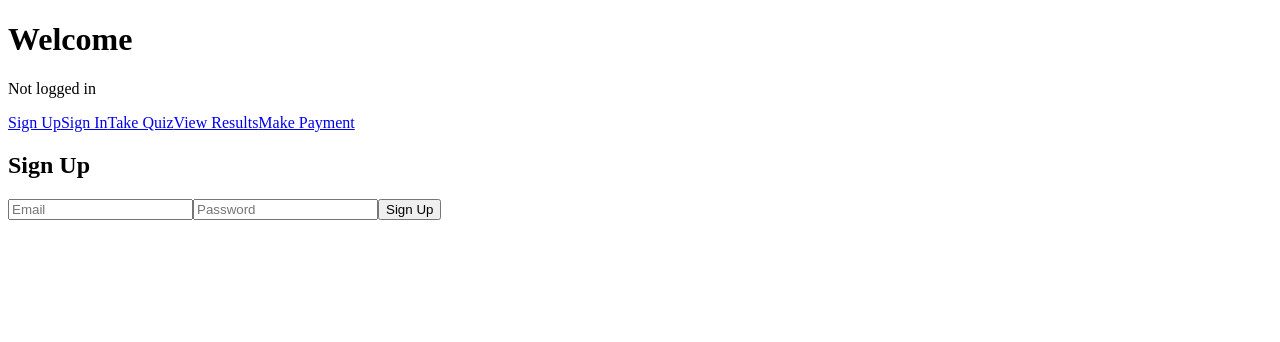
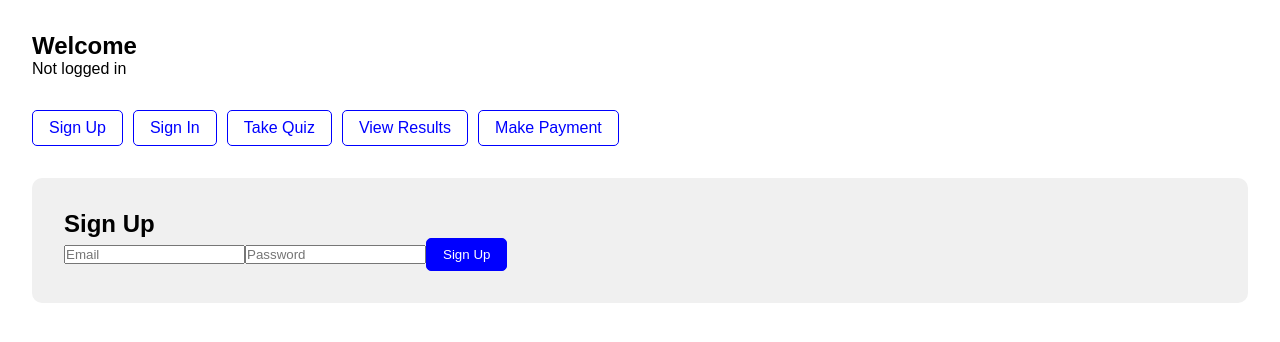
Before and after one commit to rniemela77/somni, a Vue app: page /sign-up in a window 1280 px wide. Shown: the top 342 px of the page. Built offline with nearby package versions, Linux system fonts and the light colour scheme; no server answers.

Commit message:
Refactor App.vue layout and styling with semantic HTML and CSS variables

```diff
--- a/src/App.vue
+++ b/src/App.vue
@@ -1,5 +1,6 @@
 <template>
     <div>
+        <section>
             <h1>Welcome</h1>
             <p v-if="userState?.user">
                 Logged in as: {{ userState.user.email }}
@@ -8,12 +9,19 @@
             <p v-else>
                 Not logged in
             </p>
+        </section>
+
+        <nav>
             <router-link to="/sign-up">Sign Up</router-link>
             <router-link to="/sign-in">Sign In</router-link>
             <router-link to="/quiz">Take Quiz</router-link>
             <router-link to="/results">View Results</router-link>
             <router-link to="/payment">Make Payment</router-link>
+        </nav>
+
+        <main>
             <router-view />
+        </main>
     </div>
 </template>
 
@@ -29,18 +37,72 @@ export default {
 };
 </script>
 
-<style scoped>
+<style>
+:root {
+    --primary-color: blue;
+    --primary-color-light: #6060FF;
+    --secondary-color: white;
+}
+
+* {
+    font-family: 'Arial', sans-serif;
+    margin: 0;
+    padding: 0;
+    box-sizing: border-box;
+}
+
+body {
+    padding: 2rem;
+}
+
+a {
+    color: var(--primary-color);
+    text-decoration: none;
+    border: 1px solid var(--primary-color);
+    border-radius: 5px;
+    padding: 0.5rem 1rem;
+    display: inline-block;
+    transition: all 0.1s ease;
+}
+
+button:not(:last-child),
+a:not(:last-child) {
+    margin-right: 10px;
+}
+
+a:hover {
+    background-color: var(--primary-color);
+    color: var(--secondary-color);
+}
+
 button {
-    margin-left: 10px;
-    padding: 5px 10px;
-    background-color: #007bff;
-    color: white;
-    border: none;
+    background-color: var(--primary-color);
+    color: var(--secondary-color);
+    border: 1px solid var(--primary-color);
     border-radius: 5px;
+    padding: 0.5rem 1rem;
     cursor: pointer;
+    transition: all 0.1s ease;
 }
 
 button:hover {
-    background-color: #0056b3;
+    background-color: var(--primary-color-light);
+    color: var(--secondary-color);
+}
+
+a:active,
+button:active {
+    transform: scale(0.95);
+}
+
+section,
+nav {
+    margin-bottom: 2rem;
+}
+
+main {
+    padding: 2rem;
+    background-color: #f0f0f0;
+    border-radius: 10px;
 }
 </style>
```
Lines whose indentation alone changed are shown as unchanged.
